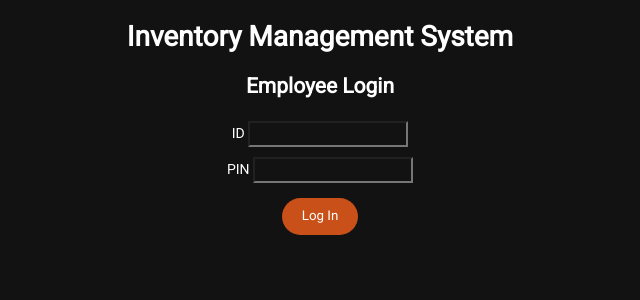
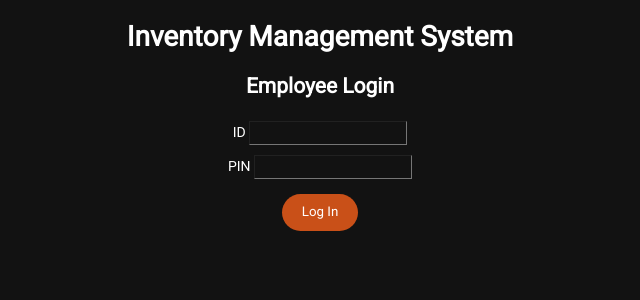
Before and after one commit to holychowders/inventory_management_system, a Flask app: page / in a window 1280 px wide. Shown: the top 300 px of the page, without its empty margins (320-960 px from the left). Run offline with Flask 3, Linux system fonts and the light colour scheme; parts of the project's set-up code (start-up, migrations or seed data) failed here and were passed over.

Commit message:
Make input field borders thin by default and medium on focus

```diff
--- a/static/css/main.css
+++ b/static/css/main.css
@@ -11,10 +11,15 @@ body {
   font-size: 14px;
 }
 
+input {
+  border-width: thin;
+}
 input:focus {
   outline: 0 solid #d96028;
+  border-width: medium;
   /*caret-color: #d96028;*/
 }
+
 input[type="number"]::-webkit-inner-spin-button,
 input[type="number"]::-webkit-outer-spin-button {
   -webkit-appearance: none;
@@ -42,6 +47,7 @@ textarea {
 }
 textarea:focus {
   outline: 0 solid #d96028;
+  border-width: medium;
 }
 
 a {
```
